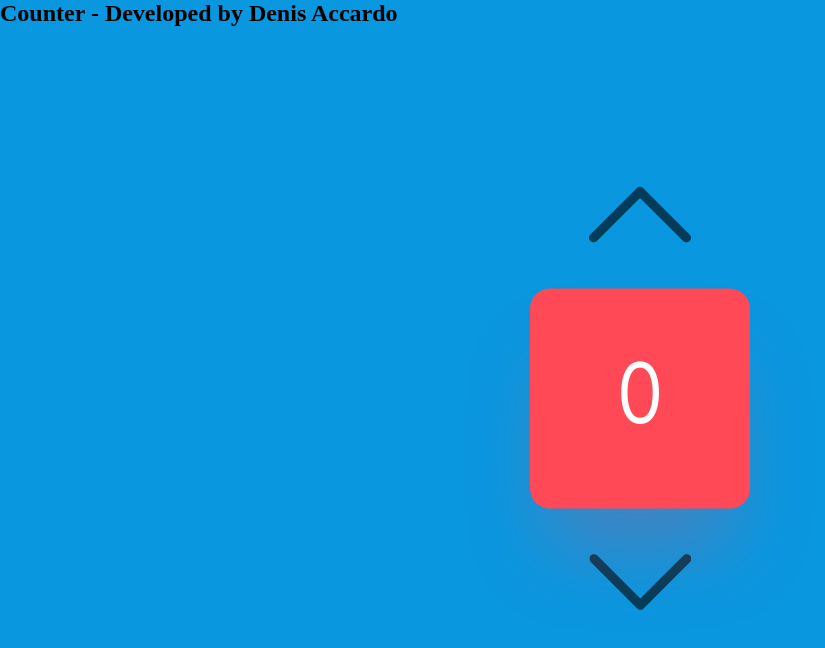
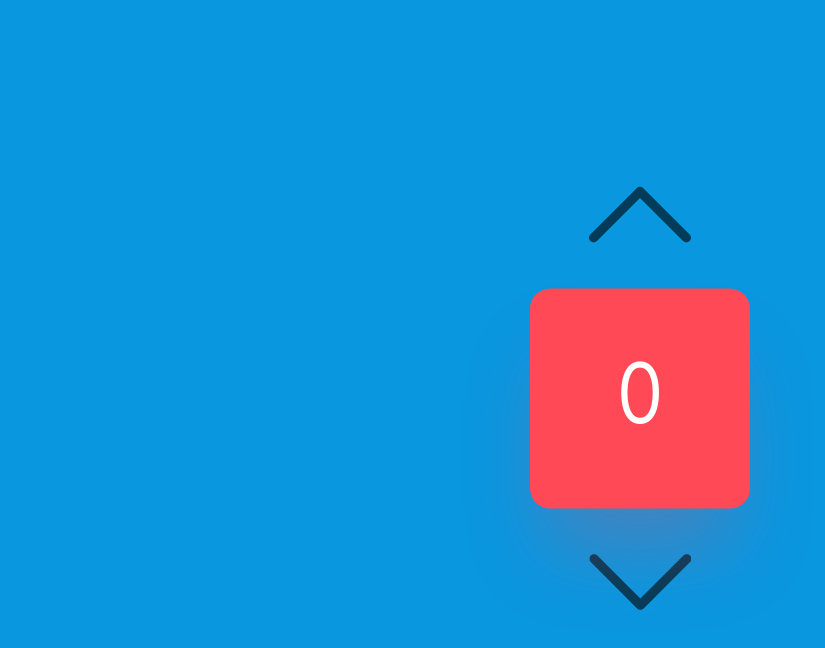
Before and after one commit to DHrdo/Counter-Project, a plain HTML site: page index.html in a window 1280 px wide. Shown: the whole page, without its empty margins (0-825 px from the left). Drawn offline with Linux system fonts and the light colour scheme.

Commit message:
created js  function
created js function to create elements calling a function

```diff
--- a/assets/js/script.js
+++ b/assets/js/script.js
@@ -1,9 +1,49 @@
 let countLabel;
 let actualValue = 0;
 const MAX_VALUE = 999;
-const MIN_VALUE = -999;
+const MIN_VALUE = 0;
 
 
+createElements('main', 'body');
+createElements('div', document.querySelector('main'), null, null, ['container']);
+createElements('button', document.querySelector('.container'), null, null, null, 'buttonUp');
+createElements('img', document.querySelector('#buttonUp'), '/assets/images/arrow-up.svg', 'arrow up', ['arrow-up', 'increase']);
+createElements('div', document.querySelector('.container'), null, null, ['counter', 'reset']);
+createElements('p', document.querySelector('.counter'), null, null, ['countLabel'], null, '0');
+
+createElements('button', document.querySelector('.container'), null, null, null, 'buttonDown');
+createElements('img', document.querySelector('#buttonDown'), '/assets/images/arrow-up.svg', 'arrow down', ['arrow-down', 'decrease']);
+
+//THIS FUNCTION CREATES THE PAGE STRUCTURE
+function createElements(eTag, eParent, eSrc = '', eAlt = '', eClass = [], eId = '', eContent = '') {
+
+    const element = document.createElement(eTag);
+
+    if (eParent === 'body') {
+        document.body.append(element);
+    } else {
+        eParent.append(element);
+    }
+
+    if (eSrc) {
+        element.src = eSrc;
+    }
+    if (eAlt) {
+        element.alt = eAlt;
+    }
+    if (eClass && Array.isArray(eClass)) {
+        eClass.forEach(cls => {
+            element.classList.add(cls);
+        });
+    }
+    if (eId) {
+        element.setAttribute('id', eId);
+    }
+
+    if (eContent) {
+        element.textContent = eContent;
+    }
+};
 
 function updateLabelCounter(newCount) {     //UPDATES AND SHOWS THE COUNTER VALUE
     actualValue = newCount;
@@ -13,48 +53,14 @@ function updateLabelCounter(newCount) {     //UPDATES AND SHOWS THE COUNTER VALU
 };
 
 function resetLabelCounter(limitValue) {    //RESETS THE COUNTER VALUE IF UNDER -999 / OVER 999
-    if (limitValue === MAX_VALUE || limitValue === MIN_VALUE) {
+    if (limitValue > MAX_VALUE || limitValue <= MIN_VALUE) {
         actualValue = 0;
         countLabel.innerHTML = actualValue;
     }
 };
 
-function renderCounter() {      //THIS FUNCTION RENDERS THE PAGE STRUCTURE
-    const main = document.createElement('main');
-    const divContainer = document.createElement('div');
-    const buttonUp = document.createElement('button');
-    const imgArrowUp = document.createElement('img');
-    const imgArrowDown = document.createElement('img');
-    const counterContainer = document.createElement('div');
-    const counterLabel = document.createElement('p');
-    const buttonDown = document.createElement('button');
-
-    document.body.appendChild(main);
-    divContainer.classList.add('container');
-    main.appendChild(divContainer);
-    divContainer.appendChild(buttonUp);
-    imgArrowUp.src = '/assets/images/arrow-up.svg';
-    imgArrowUp.alt = 'arrow up';
-    imgArrowUp.classList.add('arrow-up', 'increase');
-    buttonUp.appendChild(imgArrowUp);
-
-    counterContainer.classList.add('counter', 'reset');
-    divContainer.appendChild(counterContainer);
-
-    counterLabel.classList.add('countLabel');
-    counterLabel.textContent = '0';
-
-    counterContainer.appendChild(counterLabel);
-
-    divContainer.appendChild(buttonDown);
-    imgArrowDown.src = '/assets/images/arrow-up.svg';
-    imgArrowDown.alt = 'arrow down';
-    imgArrowDown.classList.add('arrow-down', 'decrease');
-    buttonDown.appendChild(imgArrowDown);
-};
 
 window.onload = function () {   //THIS FUNCTION LOADS THE EVENTS ONLY WHEN THE PAGE STRUCTURE IS FULLY LOADED
-    renderCounter();
 
     const decrease = document.querySelector('.decrease');
     const increase = document.querySelector('.increase');
--- a/index.html
+++ b/index.html
@@ -6,11 +6,10 @@
     <meta name="viewport" content="width=device-width, initial-scale=1.0">
     <title>Counter</title>
     <link rel="stylesheet" href="/assets/css/styles.css">
-    <script src="/assets/js/script.js"></script>
 </head>
 
 <body>
-    <h2>Counter - Developed by Denis Accardo</h2>
+    <script src="/assets/js/script.js"></script>
 </body>
 
 </html>
```
